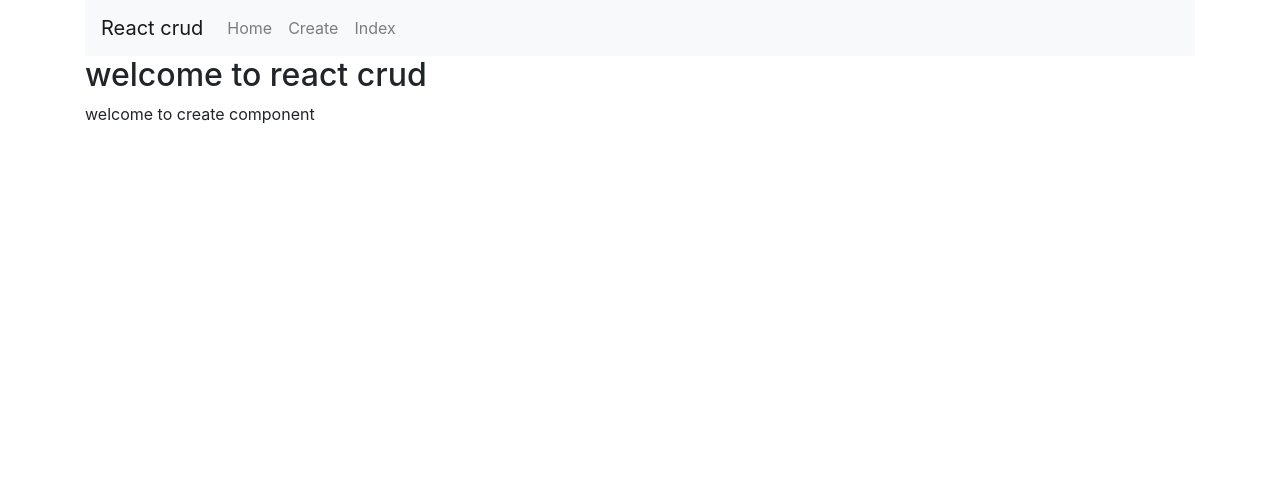
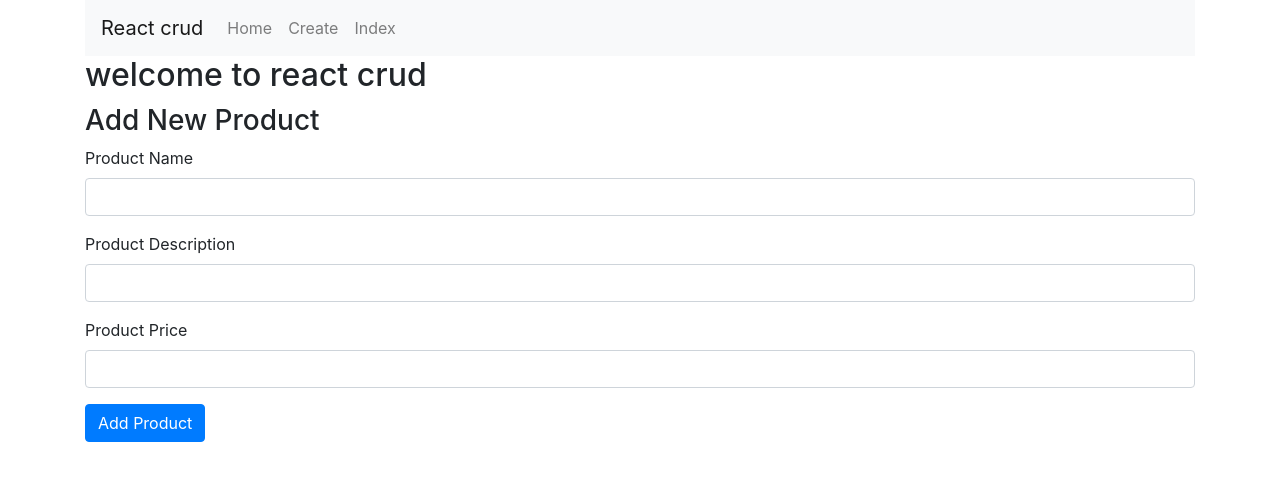
Before and after one commit to KavinduLiyanage/Mern-CRUD, a React (Create React App) app: page /create in a window 1280 px wide. Shown: the top 480 px of the page. Built offline with nearby package versions, Linux system fonts and the light colour scheme.

Commit message:
create.component.js frontend complete

```diff
--- a/src/components/create.component.js
+++ b/src/components/create.component.js
@@ -1,10 +1,72 @@
 import React, {Component} from 'react';
 
 class CreateComponent extends Component {
+
+    constructor(props) {
+        super(props);
+
+        this.onChangeProductName = this.onChangeProductName.bind(this);
+        this.onChangeProductDes = this.onChangeProductDes.bind(this);
+        this.onChangeProductPrice = this.onChangeProductPrice.bind(this);
+        this.onSubmit = this.onSubmit .bind(this);
+
+        this.state = {
+            productName: '',
+            productDes: '',
+            productPrice: ''
+        }
+    }
+
+    onChangeProductName(e) {
+        this.setState( {
+            productName: e.target.value
+        });
+    }
+
+    onChangeProductDes(e) {
+        this.setState( {
+            productDes: e.target.value
+        });
+    }
+
+    onChangeProductPrice(e) {
+        this.setState( {
+            productPrice: e.target.value
+        });
+    }
+
+    onSubmit(e) {
+        e.preventDefault();
+        console.log(`The values are ${this.state.productName},${this.state.productDes}, and ${this.state.productPrice}`);
+        this.setState( {
+            productName: '',
+            productDes: '',
+            productPrice: ''
+        })
+    }
+
+
     render() {
         return (
-            <div>
-                <p>welcome to create component</p>
+            <div style={{marginTop: 10}}>
+                <h3>Add New Product</h3>
+                <form onSubmit={this.onSubmit}>
+                    <div className="form-group">
+                        <label htmlFor="exampleInputEmail1">Product Name</label>
+                        <input type="text" className="form-control" value={this.state.productName} onChange={this.onChangeProductName}/>
+                    </div>
+                    <div className="form-group">
+                        <label htmlFor="exampleInputEmail1">Product Description</label>
+                        <input type="text" className="form-control" value={this.state.productDes} onChange={this.onChangeProductDes}/>
+                    </div>
+                    <div className="form-group">
+                        <label htmlFor="exampleInputEmail1">Product Price</label>
+                        <input type="text" className="form-control" value={this.state.productPrice} onChange={this.onChangeProductPrice}/>
+                    </div>
+                    <div className="form-group">
+                        <input type="submit" value="Add Product" className="btn btn-primary"/>
+                    </div>
+                </form>
             </div>
         );
     }
```
